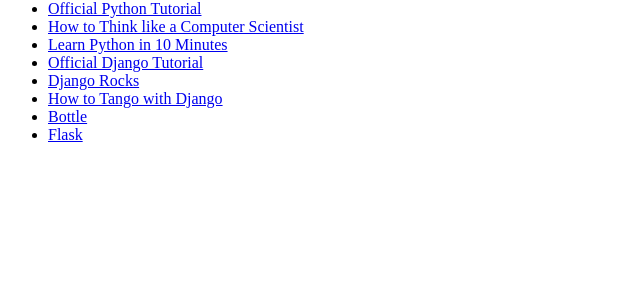
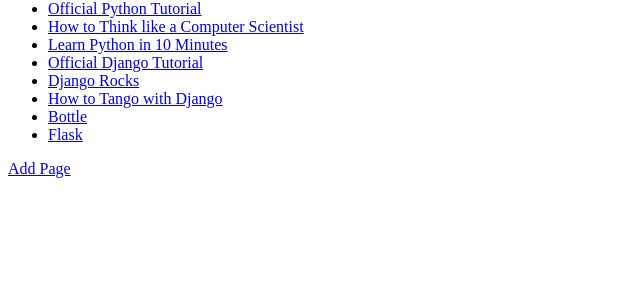
Before and after one commit to weiwwjingwen/ITECH-assessment, a Django app: template templates/rango/category.html in a window 1280 px wide. Shown: the part 80-380 px from the top of the page, without its empty margins (0-640 px from the left). Run offline with Django 3.2, Linux system fonts and the light colour scheme; the template is opened without the code that fills it: values that come from a table or form of the project are taken from there, others are empty; data comes from the database, SQL or seed files in the repository.

Commit message:
chapter7 compelte

```diff
--- a/rango/urls.py
+++ b/rango/urls.py
@@ -10,4 +10,5 @@
     path('category/<slug:category_name_slug>/', views.show_category,
          name='show_category'),
     path('add_category/', views.add_category, name='add_category'),
+    path('/rango/category/<slug:category_name_slug>/add_page/)',views.add_page,name = 'add_page')
 ]
--- a/templates/rango/category.html
+++ b/templates/rango/category.html
@@ -19,7 +19,9 @@
             {% else %}
             <strong>No pages currently in category.</strong>
             {% endif %}
+            <a href="/rango/category/{{ category.slug }}/add_page/">Add Page</a> <br/>
         {% else %}
+
             The specified category does not exist.
 
         {% endif %}
```
